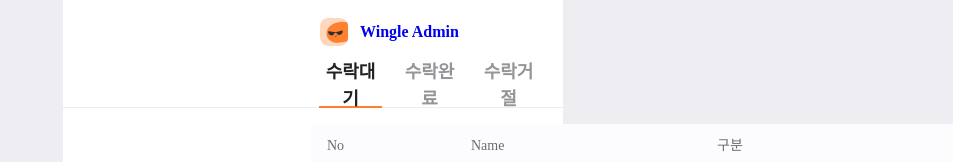
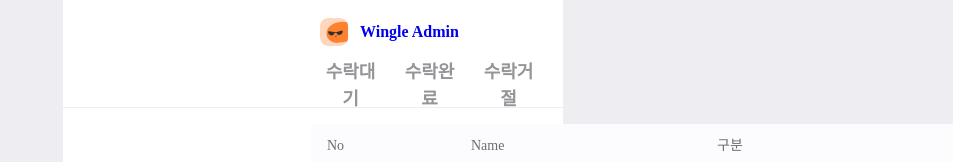
Before and after one commit to Wingle-SMWU/Wingle-Frontend, a Next.js app: page /admin in a window 1280 px wide. Shown: the top 162 px of the page, without its empty margins (327-1280 px from the left). Built offline with nearby package versions, Linux system fonts and the light colour scheme.

Commit message:
feat: tabbar 데이터 연결

```diff
--- a/src/components/admin/tabbar.tsx
+++ b/src/components/admin/tabbar.tsx
@@ -1,19 +1,20 @@
-import { useState } from 'react';
-import styled from 'styled-components'
+import { ADMIN_TAB_LIST } from '@/src/constants/constants';
+import styled from 'styled-components';
 
-export default function Tabbar() {
+type TabbarFactor = {
+  currIdx: number;
+  handleClickTabBar: (idx: number) => void;
+}
 
-  const list: string[] = ['수락대기','수락완료', '수락거절'];
-  const [currIdx, setCurrIdx] = useState(0);
-
+export default function Tabbar({ currIdx, handleClickTabBar }: TabbarFactor) {
   return (
     <S.Tabbar>
       <S.Content>
-        {list.map((el: string, idx: number): JSX.Element => (
+        {ADMIN_TAB_LIST.map((el: string, idx: number): JSX.Element => (
           <li
             key={idx}
             className={idx === currIdx ? 'selected' : ''}
-            onClick={() => setCurrIdx(idx)}
+            onClick={() => handleClickTabBar(idx)}
           >{el}</li>
         ))}
       </S.Content>
@@ -69,5 +70,4 @@ const S = {
       padding-bottom: 7px;
     }
   `,
-
 }
--- a/src/constants/constants.ts
+++ b/src/constants/constants.ts
@@ -1 +1,3 @@
-export const USER_NATIONALITY = ['한국인', '외국인'];
+export const USER_NATIONALITY: string[] = ['한국인', '외국인'];
+
+export const ADMIN_TAB_LIST: string[] = ['수락대기', '수락완료', '수락거절'];
```
